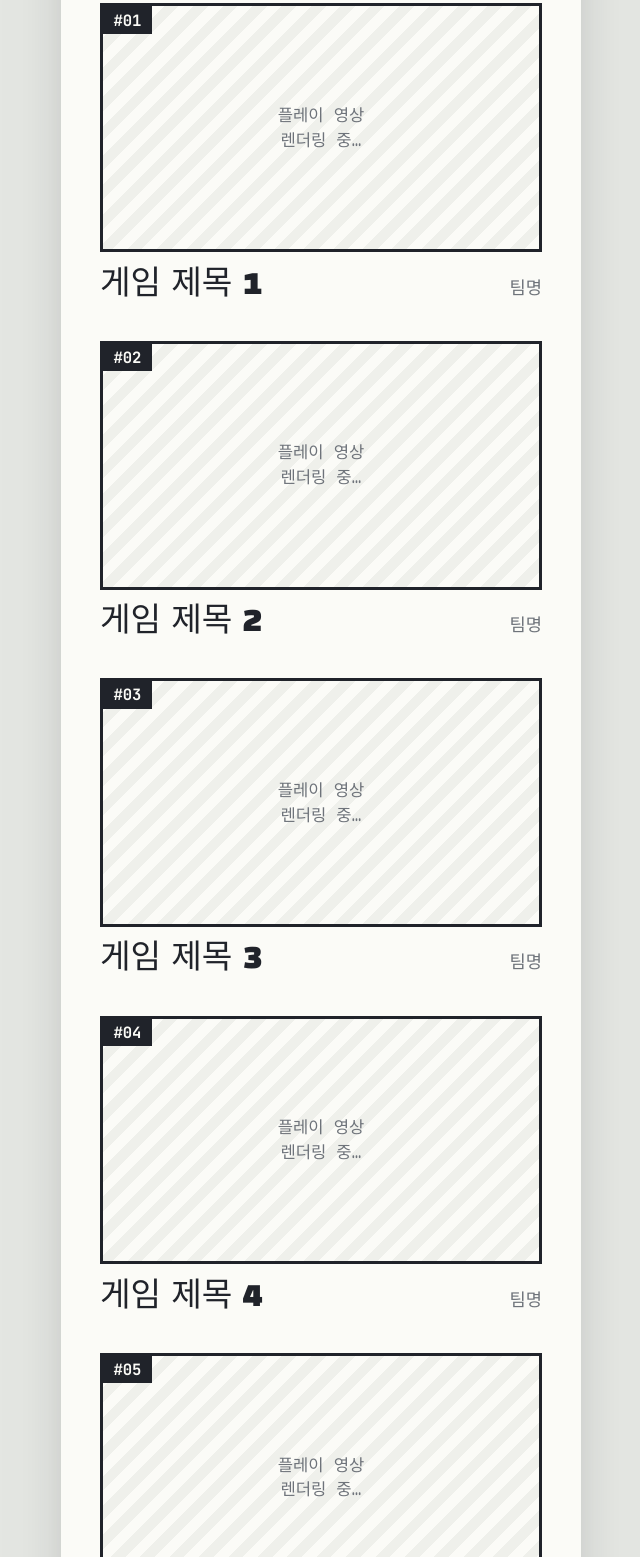
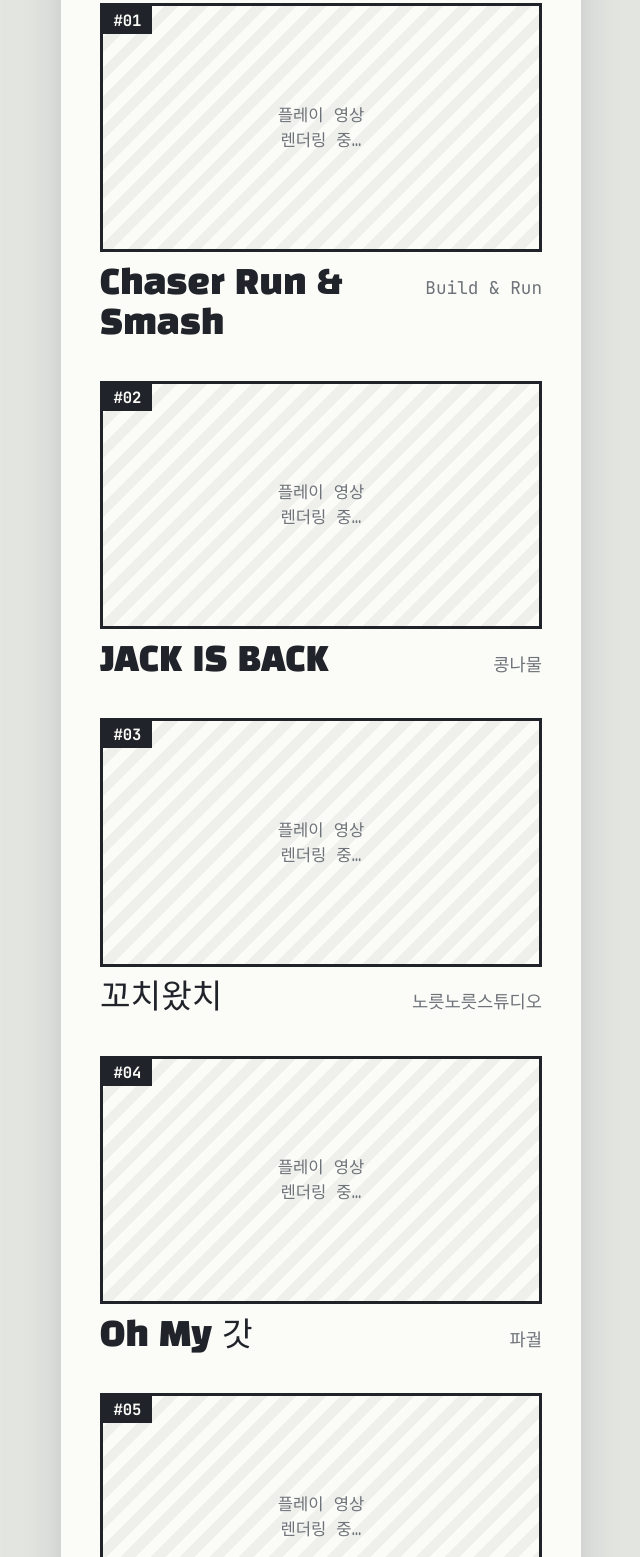
Before and after one commit to YoonJoo-Hyun/unity-expo-2026, a plain HTML site: page index.html in a window 1280 px wide. Shown: the part 2583-4140 px from the top of the page, without its empty margins (319-959 px from the left). Drawn offline with Linux system fonts and the light colour scheme; a web font is replaced by a local one.

Commit message:
Add files via upload

```diff
--- a/index.html
+++ b/index.html
@@ -178,10 +178,10 @@
    MAP_IMG: 오시는 길 이미지 / video: 짧은 mp4 / thumb: 영상 썸네일(영상 없으면 이 이미지만 표시) */
 const MAP_IMG = "";  // 예: "assets/map.jpg"
 const GAMES = [
-  {title:"게임 제목 1", team:"팀명", video:"", thumb:""},  // 예: video:"assets/game01.mp4", thumb:"assets/game01.jpg"
-  {title:"게임 제목 2", team:"팀명", video:"", thumb:""},
-  {title:"게임 제목 3", team:"팀명", video:"", thumb:""},
-  {title:"게임 제목 4", team:"팀명", video:"", thumb:""},
+  {title:"Chaser Run & Smash", team:"Build & Run", video:"", thumb:""},  // 예: video:"assets/game01.mp4", thumb:"assets/game01.jpg"
+  {title:"JACK IS BACK", team:"콩나물", video:"", thumb:""},
+  {title:"꼬치왔치", team:"노릇노릇스튜디오", video:"", thumb:""},
+  {title:"Oh My 갓", team:"파궐", video:"", thumb:""},
   {title:"게임 제목 5", team:"팀명", video:"", thumb:""},
   {title:"게임 제목 6", team:"팀명", video:"", thumb:""},
   {title:"게임 제목 7", team:"팀명", video:"", thumb:""},
```
